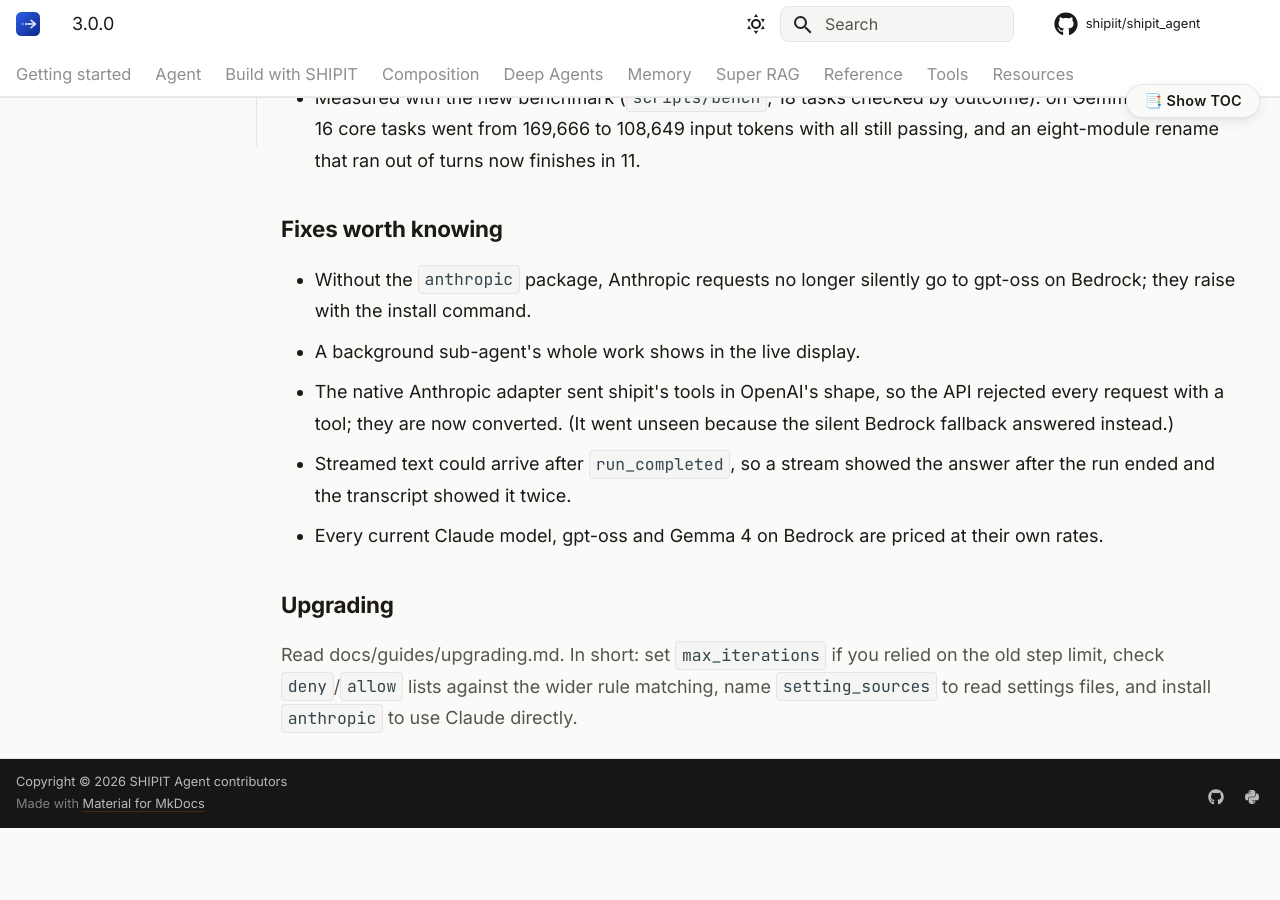
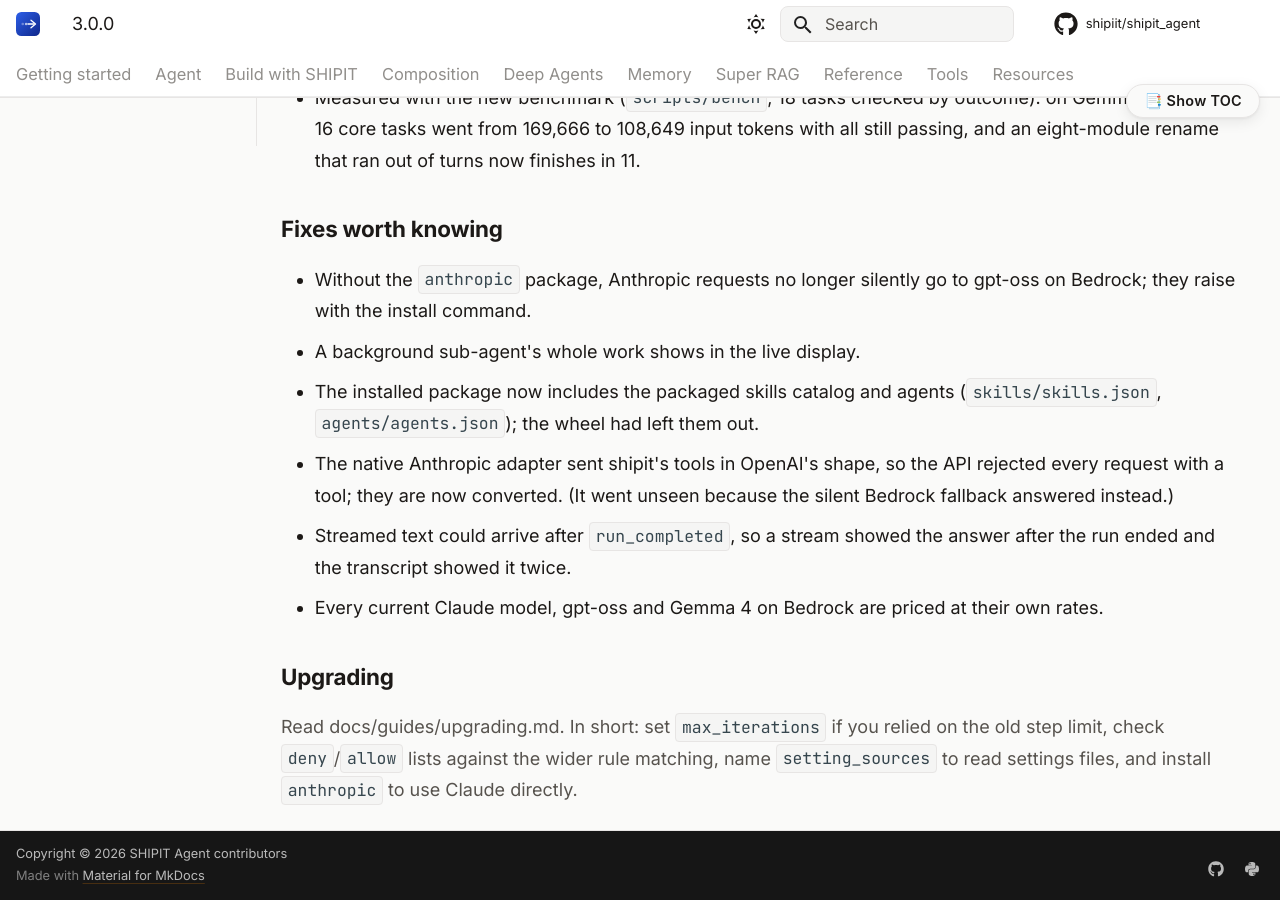
Before and after one commit to shipiit/shipit_agent, an MkDocs documentation site: the page built from docs/releases/3.0.0.md, in a window 1280 px wide and 900 px high, scrolled down 1744 px. Built offline with MkDocs 1.6.1 and Material for MkDocs 9.7.7, drawn with Linux system fonts in a browser that asks for light colours; comment, search, counter and statistics services are not loaded; before the commit the page ends 2572 px from its top, so only the background shows below that.

Commit message:
docs(release): note the packaging fix in 3.0.0

```diff
--- a/docs/releases/3.0.0.md
+++ b/docs/releases/3.0.0.md
@@ -63,6 +63,8 @@
 - Without the `anthropic` package, Anthropic requests no longer silently go
   to gpt-oss on Bedrock; they raise with the install command.
 - A background sub-agent's whole work shows in the live display.
+- The installed package now includes the packaged skills catalog and agents
+  (`skills/skills.json`, `agents/agents.json`); the wheel had left them out.
 - The native Anthropic adapter sent shipit's tools in OpenAI's shape, so the
   API rejected every request with a tool; they are now converted. (It went
   unseen because the silent Bedrock fallback answered instead.)
```
Also changed, not shown: CHANGELOG.md (+2 -0 lines).
